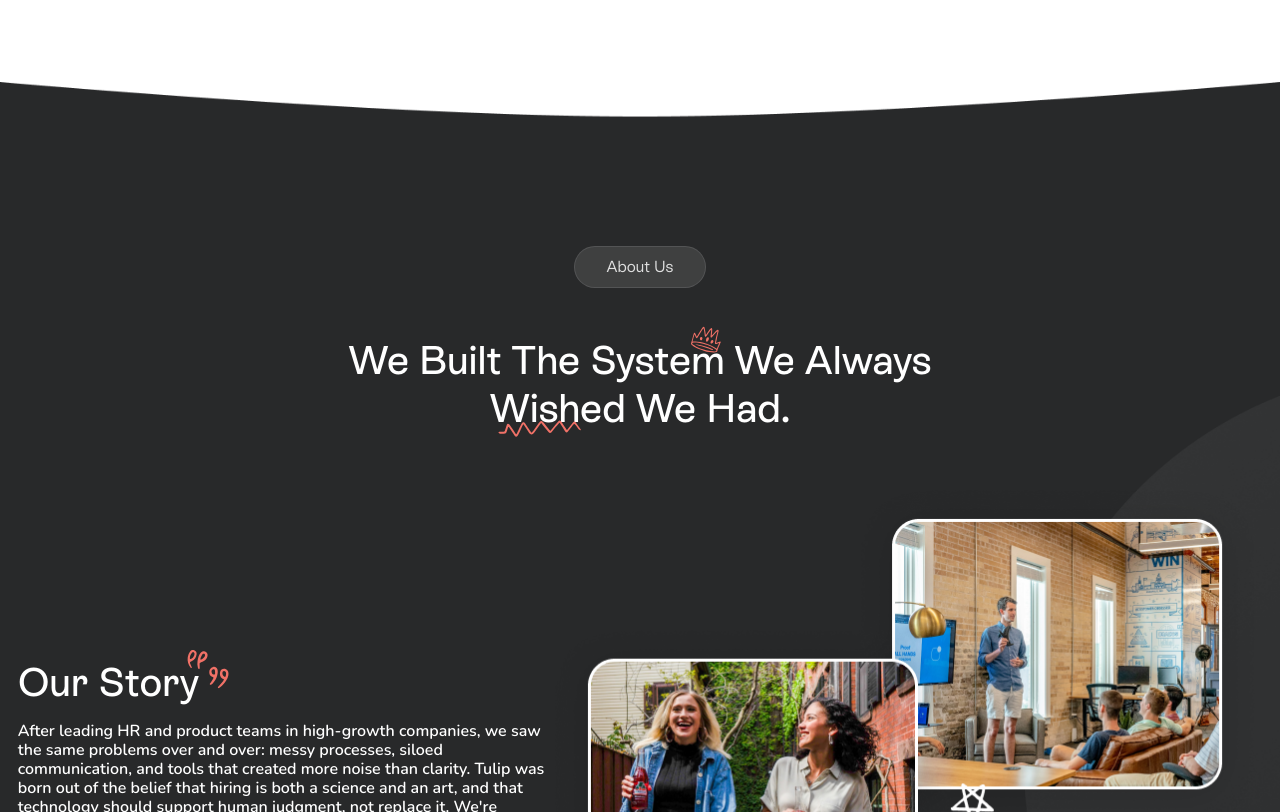
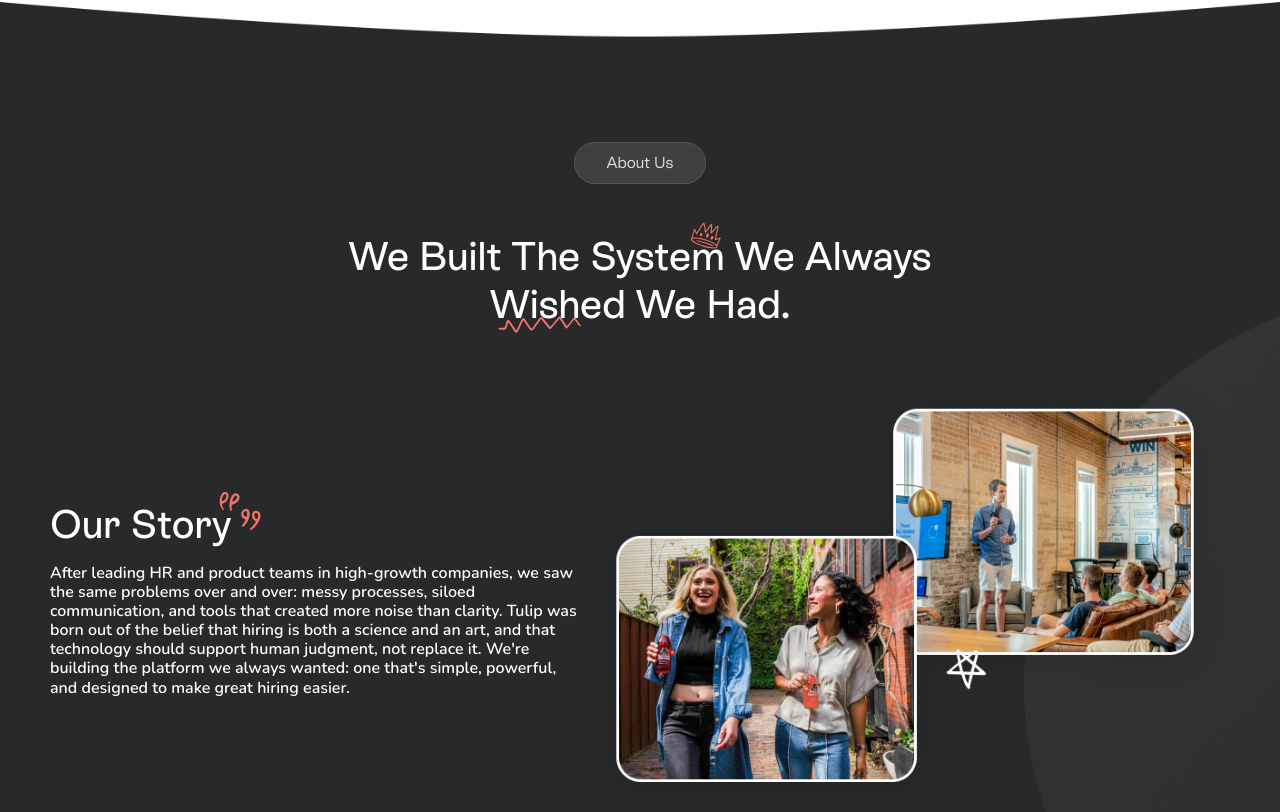
Before and after one commit to Ayesha-ehsan905/TulipHCM, a Next.js app: page / in a window 1280 px wide. Shown: the part 3788-4600 px from the top of the page. Built offline with nearby package versions, Linux system fonts and the light colour scheme.

Commit message:
feat:UI Improvements

```diff
--- a/src/components/AboutUs.tsx
+++ b/src/components/AboutUs.tsx
@@ -18,7 +18,7 @@
         />
       </div>
       {/* Content on top */}
-      <div className="absolute inset-0 z-10 flex flex-col items-center mt-41 ">
+      <div className="absolute inset-0 z-10 flex flex-col items-center mt-35 ">
         <div className="flex flex-col justify-center items-center gap-12   ">
           <div className=" text-center  border text-base  bg-light-gray-transparent text-light-gray border-light-gray-transparent rounded-[80px] px-8 py-2 font-normal">
             About Us{" "}
@@ -38,7 +38,7 @@
           </p>
         </div>
 
-        <div className=" flex items-center justify-center mt-20">
+        <div className=" flex items-center justify-center mt-12">
           <div className="flex flex-col items-start justify-center gap-4  max-w-[530px]">
             <p className="text-[40px] font-medium leading-[120%] text-white ">
               Our{" "}
@@ -61,13 +61,13 @@
 
           {/* Right side: image */}
 
-          <div className="w-full h-full max-w-[1050px] max-h-[1050px] mt-14">
+          <div className="w-full h-full max-w-[650px] max-h-[650px]  ">
             <Image
               src="/images/aboutus-img.png"
               alt="hero section image"
               width={900}
               height={900}
-              className="w-full h-full object-contain  mt-[-57px]"
+              className="max-w-[650px] max-h-[650px] "
             />
           </div>
         </div>
--- a/src/components/MakesTulipDifferent.tsx
+++ b/src/components/MakesTulipDifferent.tsx
@@ -38,13 +38,13 @@
       </section> */}
       <div className="relative w-full overflow-hidden mt-50 mb-47 ">
         {/* Pink background curve image */}
-        <div className="w-[100vw] h-[90vh]">
+        <div className="w-[100vw] h-[80vh]">
           <Image
             src="/images/tulip-curve-bg.png"
             alt="Pink Curve Background"
             width={1448}
             height={600}
-            className="w-[100vw] h-[90vh] "
+            className="w-[100vw] h-[80vh] "
             priority
           />
         </div>
```
